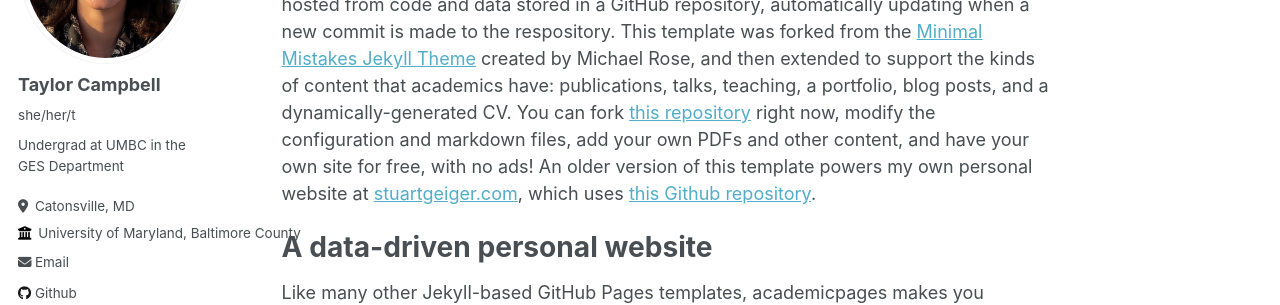
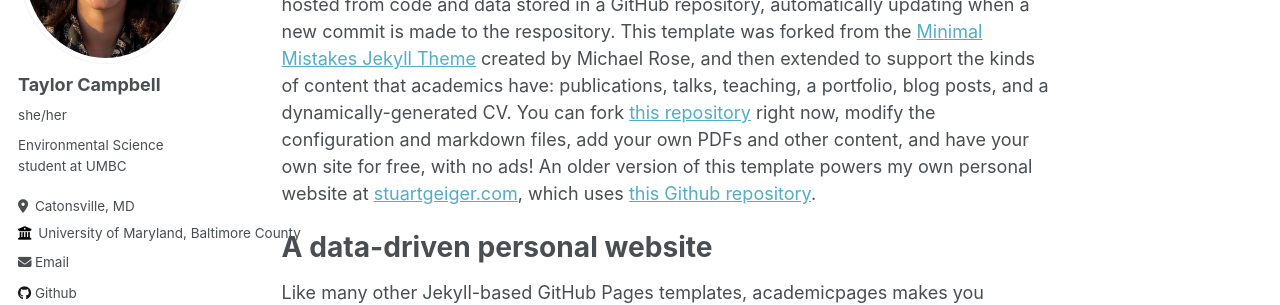
Before and after one commit to taylorc4/taylorc4.github.io, a Jekyll site: the page built from _pages/about.md, in a window 1280 px wide. Shown: the part 219-524 px from the top of the page. Built offline with Jekyll 4.4.1, drawn with Linux system fonts in a browser that asks for light colours.

Commit message:
Update _config.yml

```diff
--- a/_config.yml
+++ b/_config.yml
@@ -23,8 +23,8 @@
   # Biographic information
   avatar           : "https://taylorc4.github.io/images/profile.png"
   name             : "Taylor Campbell"
-  pronouns         : "she/her/t"
-  bio              : "Undergrad at UMBC in the GES Department"
+  pronouns         : "she/her"
+  bio              : "Environmental Science student at UMBC"
   location         : "Catonsville, MD"
   employer         : "University of Maryland, Baltimore County"
   uri              : # URL
```
